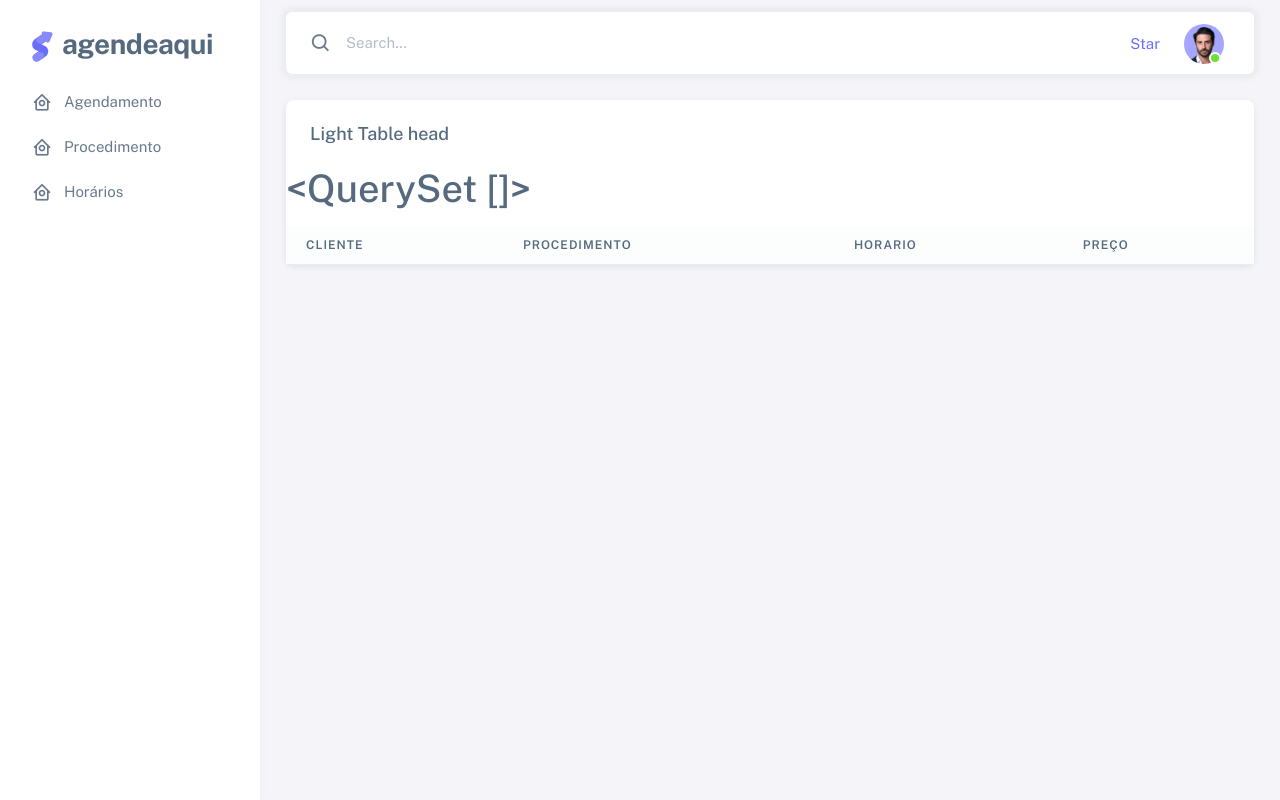
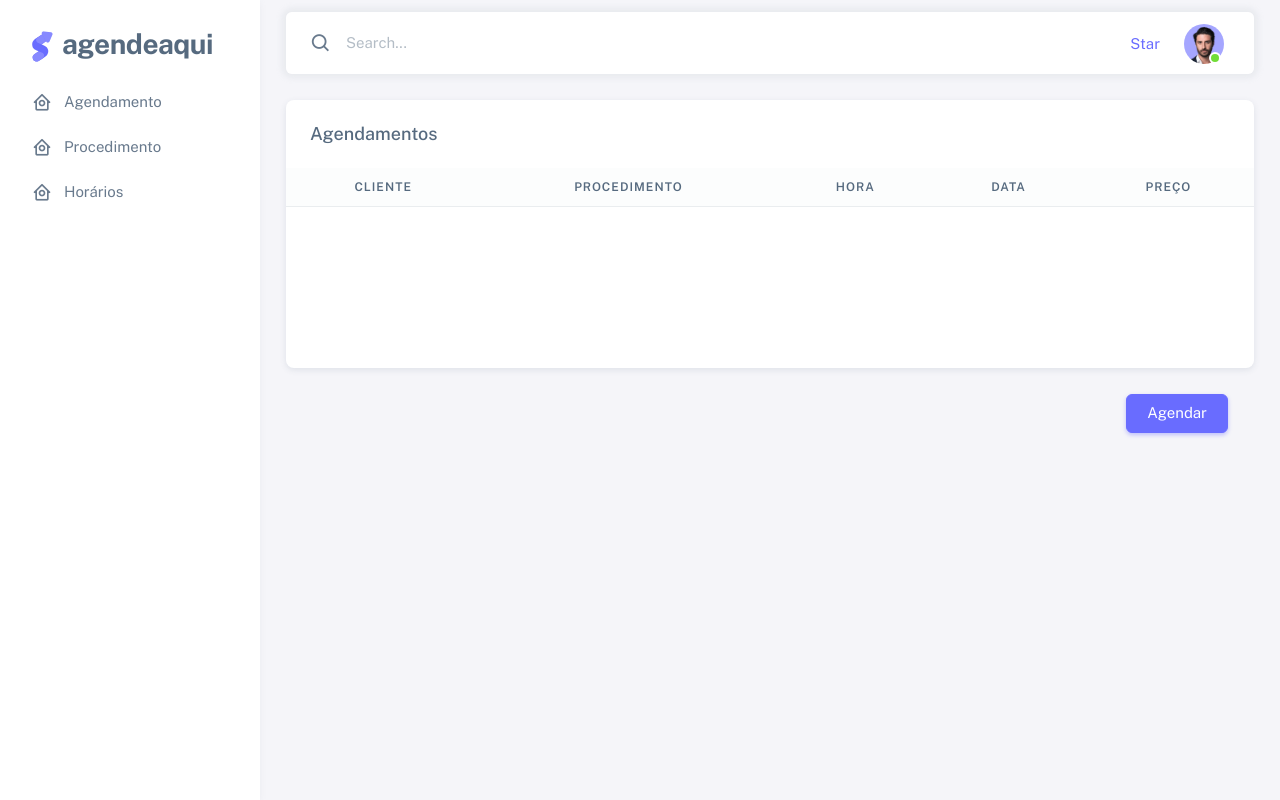
Before and after one commit to Ana-Vi/agendeAqui, a Django app: page /agendamento/ in a window 1280 px wide. Run offline with Django 3.2, Linux system fonts and the light colour scheme; a user stored in the database is signed in; tables that the repository leaves empty hold one stand-in row (values such as "Sample post"); lists and menus that the app fills with data are empty; some libraries are stand-ins or nearby versions.

Commit message:
view agendamento

```diff
--- a/templates/agendamento/agenda.html
+++ b/templates/agendamento/agenda.html
@@ -9,24 +9,26 @@
   <div class="row">
     <div class="col-12 col-lg-12 order-2 order-md-3 order-lg-2 mb-4">
       <div class="card">
-                <h5 class="card-header">Light Table head</h5>
-                <div class="table-responsive text-nowrap">
+                <h5 class="card-header">Agendamentos</h5>
+                <div class="table-responsive text-nowrap" style="min-height: 200px;">
                   <table class="table">
                     <thead class="table-light">
                       <tr>
                         <th>Cliente</th>
                         <th>Procedimento</th>
-                        <th>Horario</th>
+                        <th>Hora</th>
+                        <th>Data</th>
                         <th>Preço</th>
                       </tr>
                     </thead>
                     <tbody class="table-border-bottom-0">
-                    <h1>{{ agenda }}</h1>
                     {% for item in agenda %}
                       <tr>
-                        <td><i class="fab fa-angular fa-lg text-danger me-3"></i> <strong>{{ item.cliente }}</strong></td>
-                        <td>Albert Cook</td>
-                        <td><span class="badge bg-label-primary me-1">Active</span></td>
+                        <td><i class="fab fa-angular fa-lg me-3"></i> <strong>{{ item.cliente }}</strong></td>
+                        <td>{{ item.procedimento }}</td>
+                        <td><span class="badge bg-label-primary me-1">{{ item.hora_inicial }} h</span></td>
+                        <td><span class="badge bg-label-primary me-1">{{ item.data }}</span></td>
+                        <td><span class="badge bg-label-primary me-1">R$ {{ item.valor_total }}0</span></td>
                         <td>
                           <div class="dropdown">
                             <button type="button" class="btn p-0 dropdown-toggle hide-arrow" data-bs-toggle="dropdown">
@@ -34,10 +36,10 @@
                             </button>
                             <div class="dropdown-menu">
                               <a class="dropdown-item" href="update/{{ item.id }}"
-                                ><i class="bx bx-edit-alt me-1"></i> Edit</a
+                                ><i class="bx bx-edit-alt me-1"></i> Editar</a
                               >
                               <a class="dropdown-item" href="delete/{{ item.id }}"
-                                ><i class="bx bx-trash me-1"></i> Delete</a
+                                ><i class="bx bx-trash me-1"></i> Deletar</a
                               >
                             </div>
                           </div>
@@ -48,7 +50,18 @@
                   </table>
                 </div>
               </div>
+       <div class="container-xxl flex-grow-1 container-p-y text-end" >
+            <button class="btn btn-primary">
+                <a href="cadastrar" style="color: #ffff;">Agendar</a>
+            </button>
+        </div>
     </div>
   </div>
 </div>
+<style>
+  tbody td, thead th {
+    text-align: center;
+  }
+</style>
+
 {% endblock %}
```
